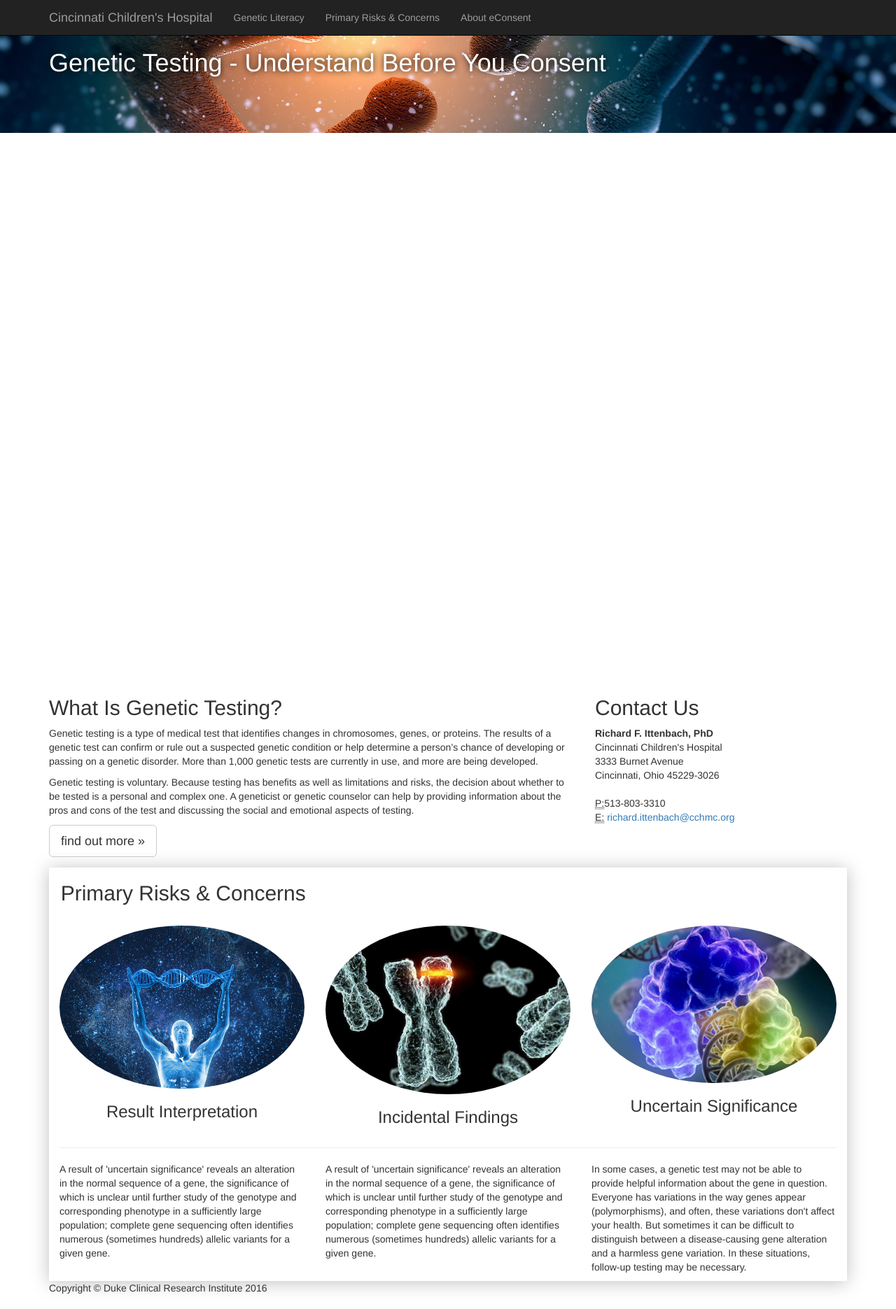
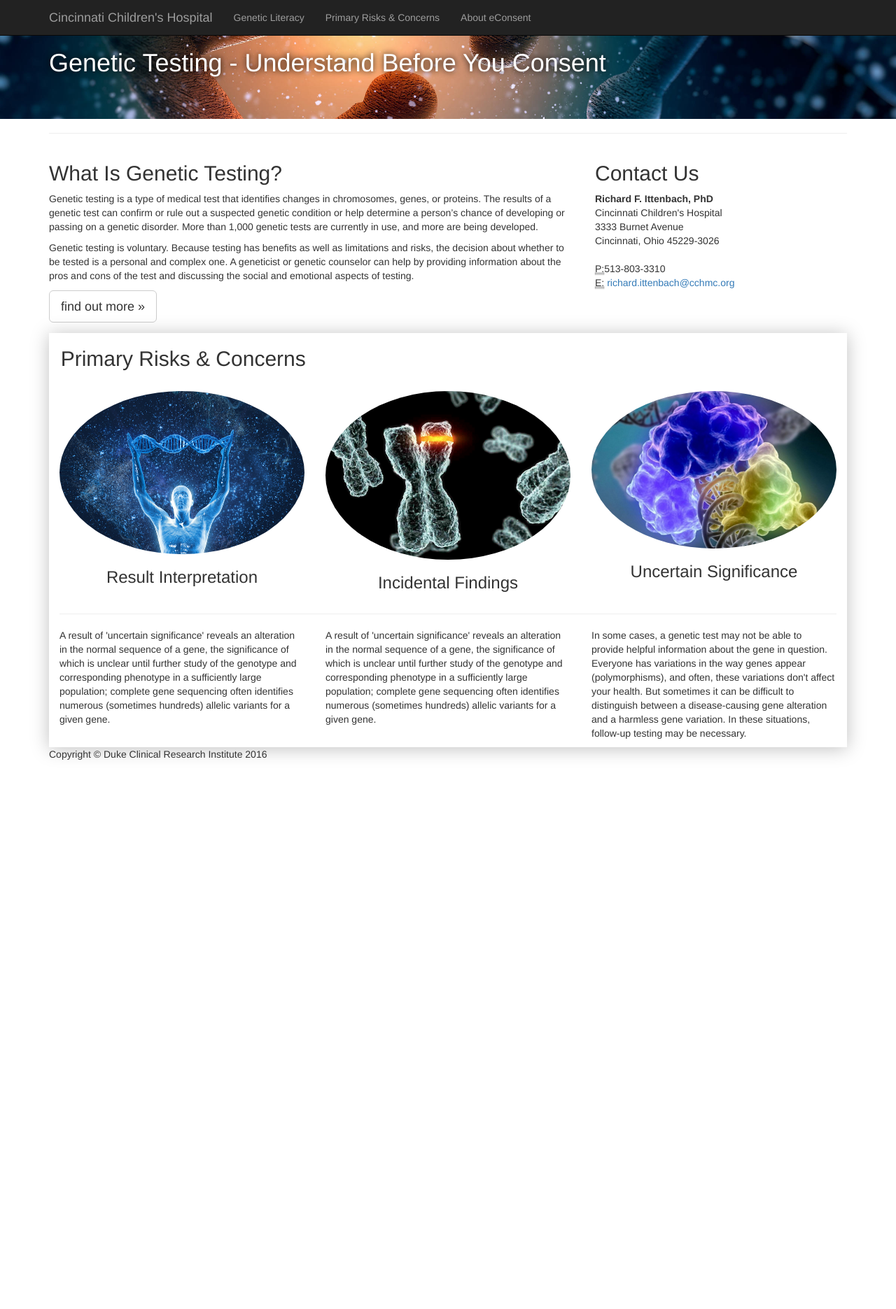
Before and after one commit to tibbs001/genetic-consent, a PHP site: page /index.html in a window 1280 px wide. Shown: the top 1871 px of the page at 70% size. After the commit the page ends 1086 px from the top, so only its background shows below. Run offline with PHP 8.4, Linux system fonts and the light colour scheme.

Commit message:
Try a different way to have heroku host a static site

```diff
--- a/css/business-frontpage.css
+++ b/css/business-frontpage.css
@@ -32,12 +32,8 @@ body {
 
 /* Header Image Background - Change the URL below to your image path (example: ../images/background.jpg) */
 
-.left-column_header {
-    background: url('../images/genetics2.png');
-}
-
 .business-header {
-    height: 140px;
+    height: 120px;
     background: url('../images/header2.jpg') center center no-repeat scroll;
     -webkit-background-size: cover;
     -moz-background-size: cover;
--- a/index.html
+++ b/index.html
@@ -67,7 +67,7 @@
             <div class="row">
                 <div class="col-lg-12">
                   <h1 class="tagline">Genetic Testing - Understand Before You Consent</h1>
-                  <div class="embed-responsive embed-responsive-4by3">
+                  <div class="embed-responsive embed-responsive-4by2">
                   </div>
                 </div>
             </div>
@@ -109,7 +109,7 @@
         <div class="row">
             <h2>&nbsp;&nbsp;Primary Risks & Concerns</h2>
       <br>
-            <div class="col-sm-4 left-column-header" align="center">
+            <div class="col-sm-4" align="center">
                 <img class="img-circle img-responsive img-center" src="./images/genome.jpg" alt="">
                 <h3>Result Interpretation</h3>
             </div>
--- /dev/null
+++ b/index.php
@@ -0,0 +1 @@
+<?php header( 'Location: /index.html' ) ;  ?>
--- a/static.json
+++ /dev/null
@@ -1,6 +0,0 @@
-{
-  "routes": {
-    "/*.html": "index.html",
-    "/route/**": "bar/baz.html"
-  }
-}
```
